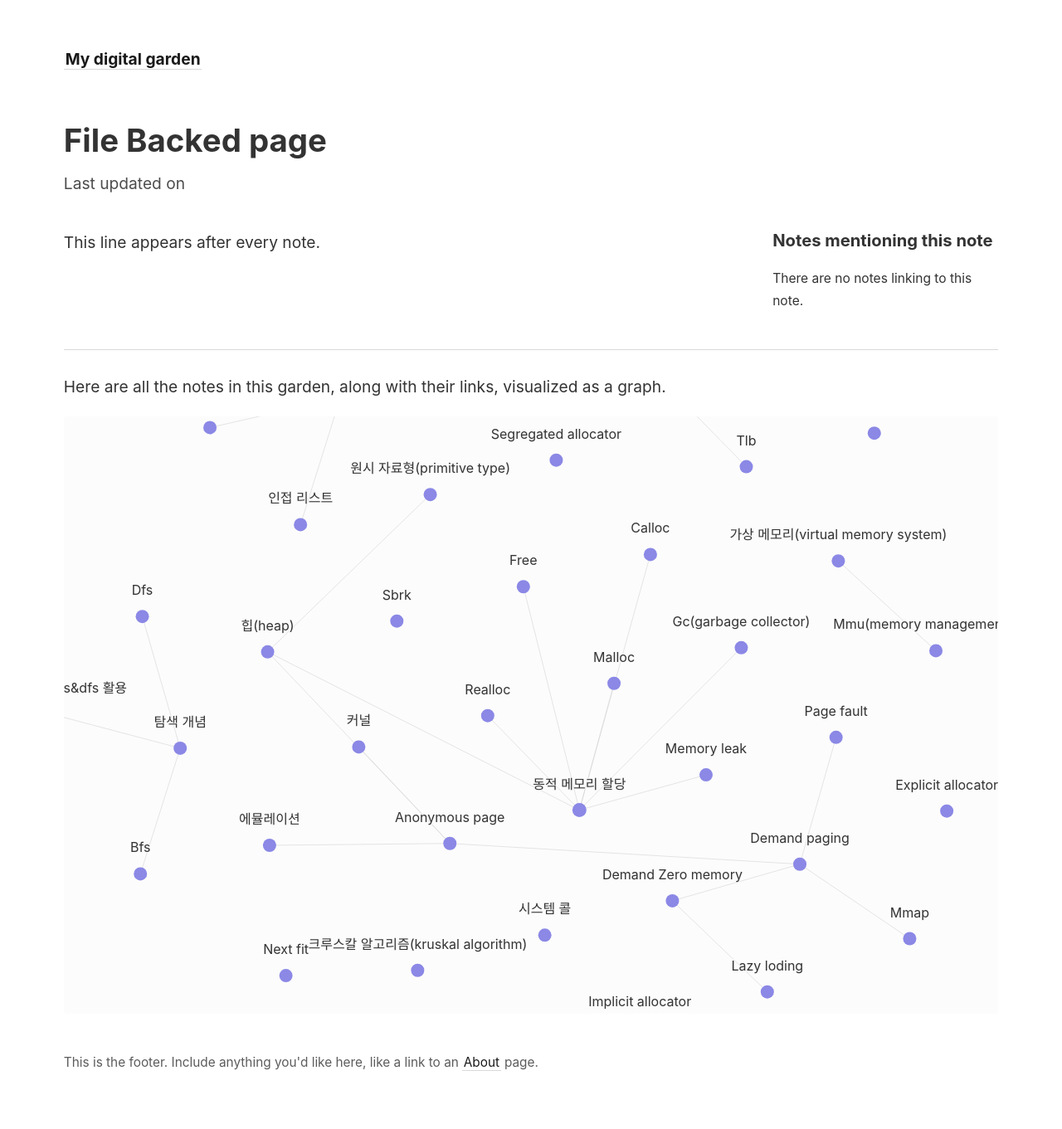
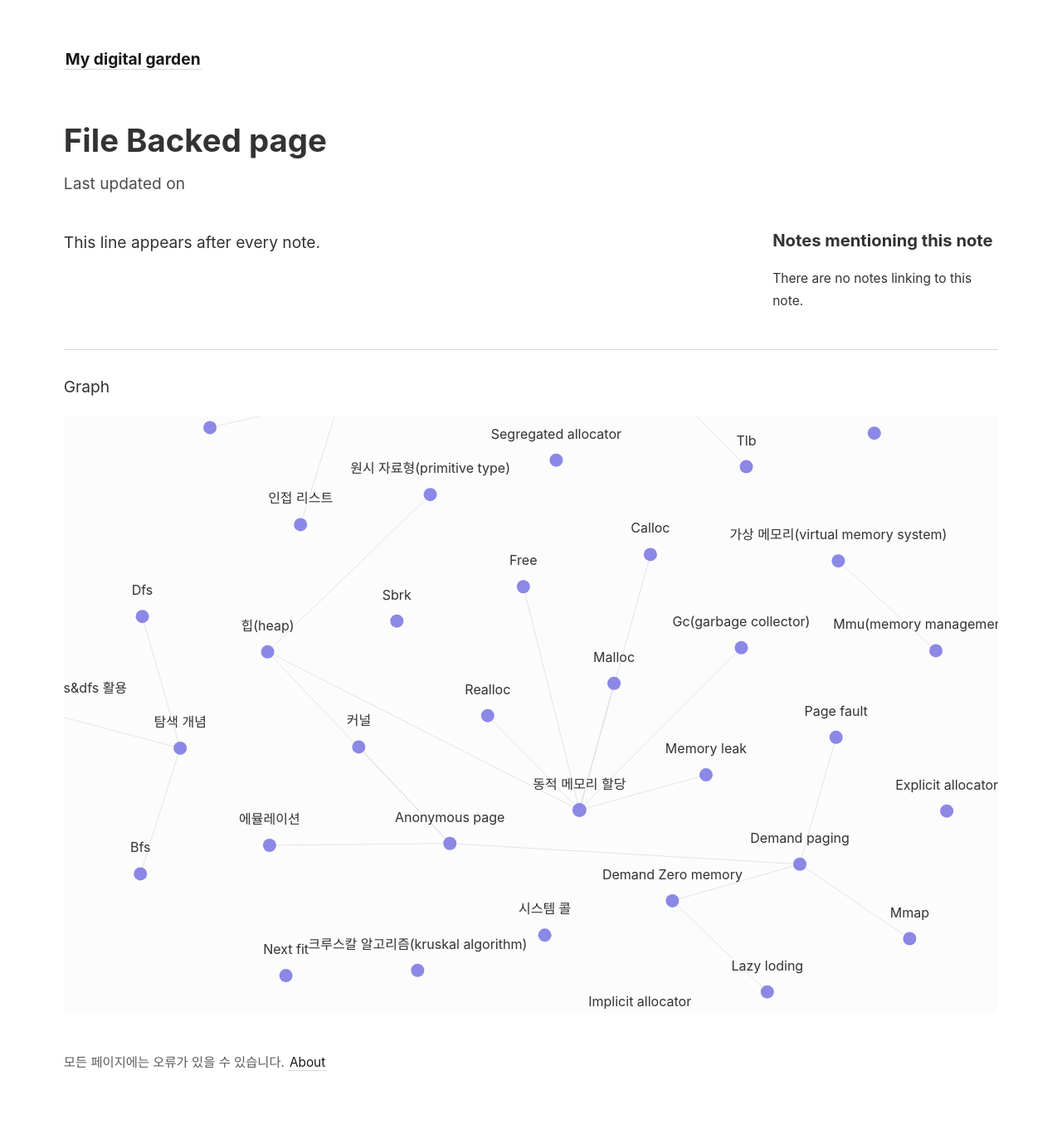
Before and after one commit to y0c0y/404-Not-Found, a Jekyll site: the page built from _notes/CS/운영체제/페이징/File-backed page.md, in a window 1280 px wide. Shown: the whole page at 83% size. Built offline with Jekyll 4.4.1, drawn with Linux system fonts in a browser that asks for light colours.

Commit message:
vault backup: 2023-11-15 00:09:18

```diff
--- a/_includes/footer.html
+++ b/_includes/footer.html
@@ -1 +1 @@
-This is the footer. Include anything you'd like here, like a link to an <a class="internal-link" href="{{ site.baseurl }}/about">About</a> page.
+모든 페이지에는 오류가 있을 수 있습니다. <a class="internal-link" href="{{ site.baseurl }}/about">About</a>
--- a/_layouts/note.html
+++ b/_layouts/note.html
@@ -21,12 +21,14 @@ layout: default
       <h3 style="margin-bottom: 1em">Notes mentioning this note</h3>
       {% if page.backlinks.size > 0 %}
       <div style="display: grid; grid-gap: 1em; grid-template-columns: repeat(1fr);">
-      {% for backlink in page.backlinks %}
+        {% for backlink in page.backlinks %}
         <div class="backlink-box">
-        <a class="internal-link" href="{{ site.baseurl }}{{ backlink.url }}{%- if site.use_html_extension -%}.html{%- endif -%}">{{ backlink.title }}</a><br>
-        <div style="font-size: 0.9em">{{ backlink.excerpt | strip_html | truncatewords: 20 }}</div>
+          <a class="internal-link"
+            href="{{ site.baseurl }}{{ backlink.url }}{%- if site.use_html_extension -%}.html{%- endif -%}">{{
+            backlink.title }}</a><br>
+          <div style="font-size: 0.9em">{{ backlink.excerpt | strip_html | truncatewords: 20 }}</div>
         </div>
-      {% endfor %}
+        {% endfor %}
       </div>
       {% else %}
 
@@ -42,6 +44,6 @@ layout: default
 
 <hr>
 
-<p>Here are all the notes in this garden, along with their links, visualized as a graph.</p>
+<p>Graph</p>
 
 {% include notes_graph.html %}
```
